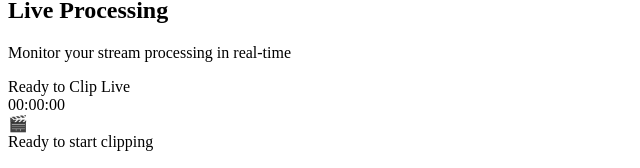
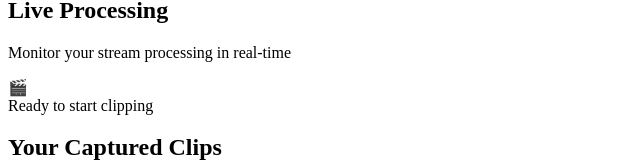
Before and after one commit to Atmsamma/cliplive, a React (Vite) app in the folder client/: page / in a window 1280 px wide. Shown: the part 468-636 px from the top of the page, without its empty margins (0-640 px from the left). Built offline with nearby package versions, Linux system fonts and the light colour scheme; no server answers.

Commit message:
fix: remove status header and session time display from processing status component

```diff
--- a/client/src/components/processing-status.tsx
+++ b/client/src/components/processing-status.tsx
@@ -49,12 +49,6 @@ export default function ProcessingStatus({ sessionId: propSessionId }: Props) {
           {/* Status Header */}
           <div className="text-center mb-4">
             <div className="text-2xl font-bold mb-1">
-              <span className="text-red-400">
-                Ready to Clip Live
-              </span>
-            </div>
-            <div className="text-sm text-slate-400">
-              {session?.stream_url ? "Active Session" : "00:00:00"}
             </div>
           </div>
 
```
